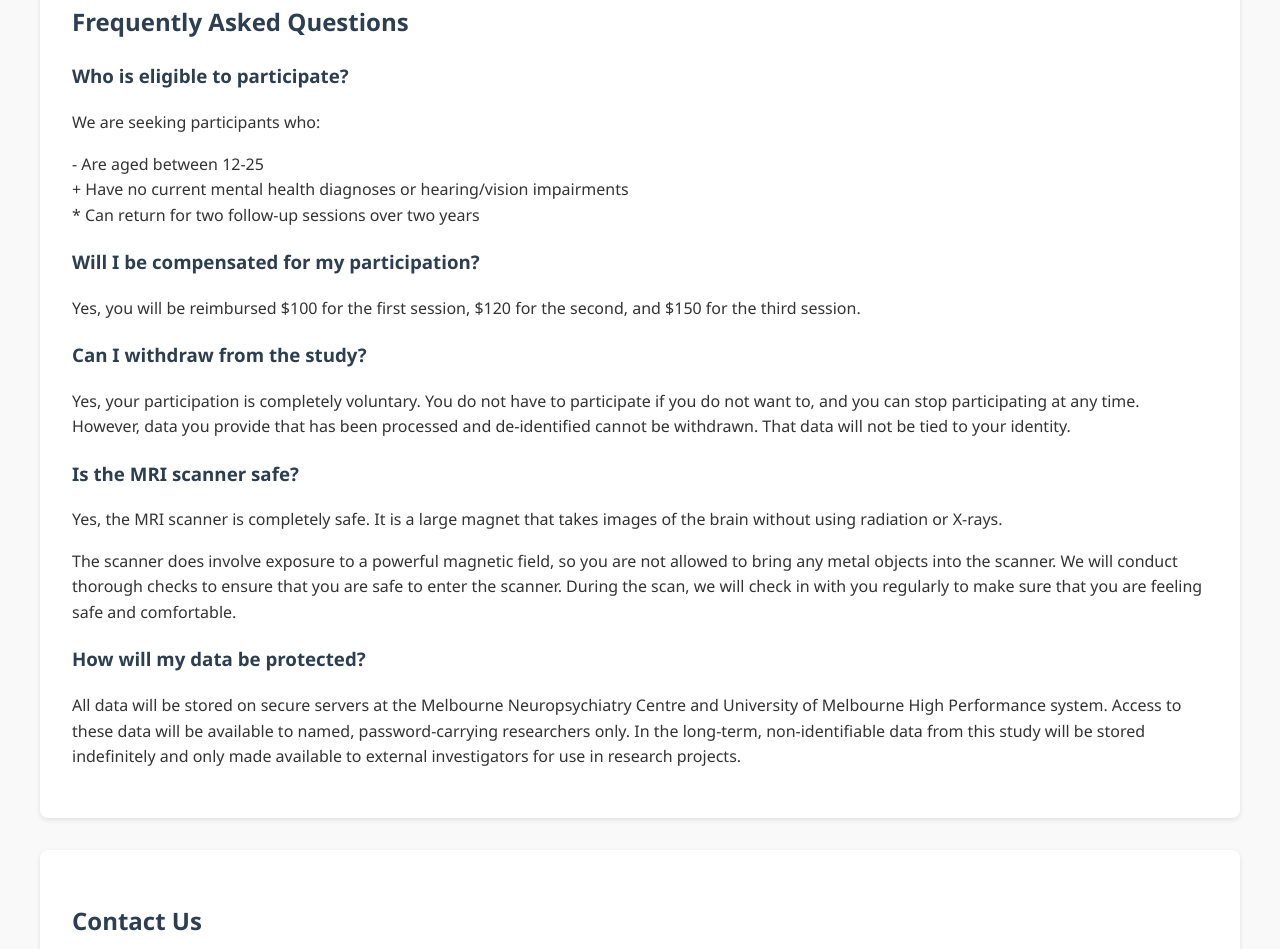
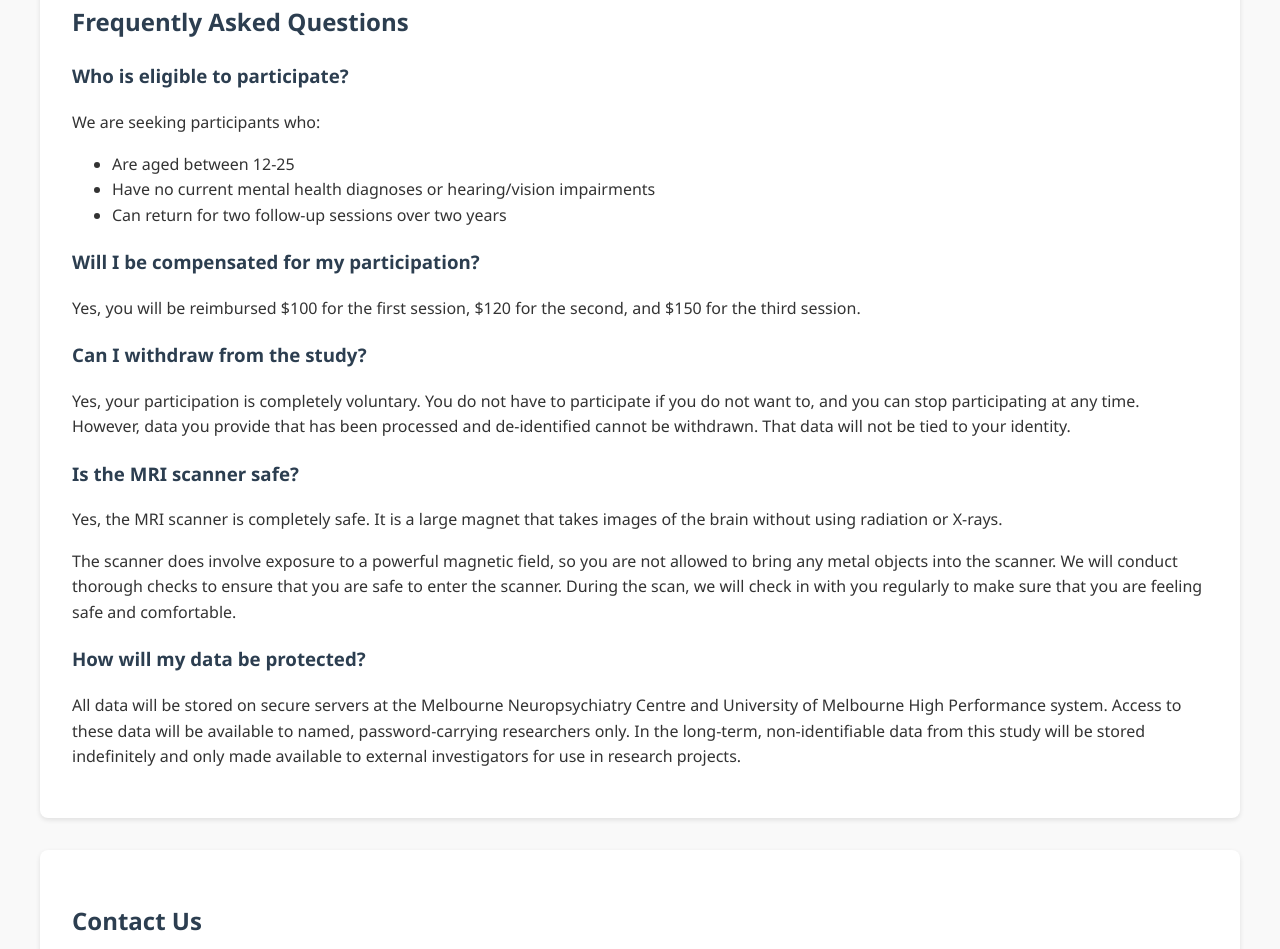
Before and after one commit to ANDLabUniMelb/neuropath-study, a plain HTML site: page index.html in a window 1280 px wide. Shown: the part 4640-5589 px from the top of the page. Drawn offline with Linux system fonts and the light colour scheme.

Commit message:
Update index.html

```diff
--- a/index.html
+++ b/index.html
@@ -467,12 +467,12 @@
             <h2>Frequently Asked Questions</h2>
 
             <h3>Who is eligible to participate?</h3>
-            <p>We are seeking participants who: </p>
-                <p>
-                    - Are aged between 12-25 <br>
-                    + Have no current mental health diagnoses or hearing/vision impairments <br>
-                    * Can return for two follow-up sessions over two years
-                </p>
+                <p>We are seeking participants who:</p>
+                <ul>
+                  <li>Are aged between 12-25</li>
+                  <li>Have no current mental health diagnoses or hearing/vision impairments</li>
+                  <li>Can return for two follow-up sessions over two years</li>
+                </ul>
 
             <h3>Will I be compensated for my participation?</h3>
             <p>Yes, you will be reimbursed $100 for the first session, $120 for the second, and $150 for the third session. </p>
```
